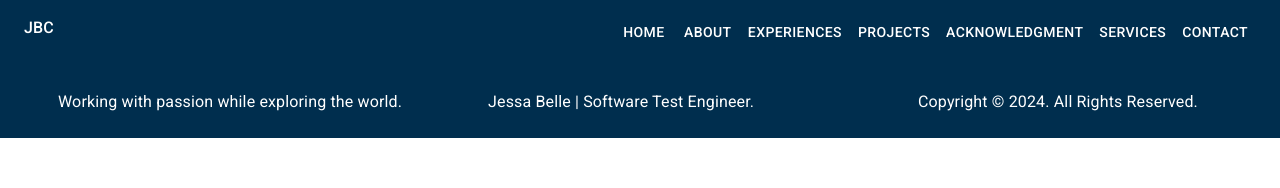
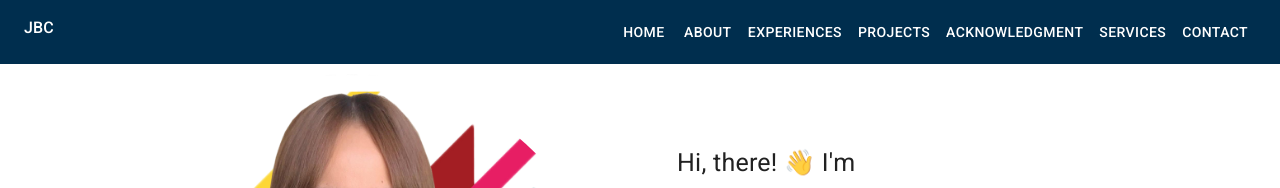
Before and after one commit to ZabelleCastillo/Portfolio-Castillo, a React (Create React App) app: page /Portfolio-Castillo/Skills in a window 1280 px wide. Shown: the top 188 px of the page. Built offline with nearby package versions, Linux system fonts and the light colour scheme.

Commit message:
Routing HashRouter 1

```diff
--- a/package.json
+++ b/package.json
@@ -1,8 +1,7 @@
 {
-
+  "homepage": "https://zabellecastillo.github.io/Portfolio-Castillo/",
   "name": "software-rates-app",
   "version": "0.1.0",
-  "homepage": "https://ZabelleCastillo.github.io/Portfolio-Castillo",
   "private": true,
   "dependencies": {
     "@canvasjs/charts": "^3.8.1",
--- a/src/App.js
+++ b/src/App.js
@@ -1,7 +1,7 @@
 import Home from "./components/Home";
 import Header from "./components/Header";
 import Footer from "./components/Footer";
-import { BrowserRouter, Route, Routes } from "react-router-dom";
+import { Route, Routes } from "react-router-dom";
 import {useState, useEffect} from 'react';
 import React from 'react';
 import './App.css';
@@ -52,7 +52,7 @@ const style3 = {
               loading={isLoading} />
         </div>   :
       // <BrowserRouter>
-      <div>
+      <>
        <Header/>
            <Routes>
             <Route path="/Skills" element={<Skills />} />
@@ -62,7 +62,7 @@ const style3 = {
             <Route path="/Projects" element={<Projects />} />
             <Route path="/Experiences" element={<Experiences />} />
             <Route path="/About" element={<AboutMe />} />
-            <Route path="/" element={<Home />} />
+            <Route exact path="/" element={<Home />} />
           </Routes>
 
            <div style={style3}>
@@ -75,7 +75,7 @@ const style3 = {
            </div>
         <Footer/>
      {/* </BrowserRouter> */}
-     </div>
+     </>
      }
 
   </>
--- a/src/components/Header.js
+++ b/src/components/Header.js
@@ -278,8 +278,8 @@ export default function Header(propsBackTop,propsElevate) {
                         }
 
                         //to="/"
-                        //onClick={event =>  window.location.href='/'}
-                       to={"/"} onClick={event =>  window.location.href='/'}
+                      onClick={event =>  window.location.href='/'}
+                      //  to={"/"} onClick={event =>  window.location.href='/'}
                       >
                              <Button to="get-info-home"
                                 className="headerNavlink"
--- a/src/index.js
+++ b/src/index.js
@@ -3,14 +3,14 @@ import ReactDOM from 'react-dom/client';
 import './index.css';
 import App from './App';
 import reportWebVitals from './reportWebVitals';
-import { BrowserRouter } from "react-router-dom";
+import { HashRouter} from "react-router-dom";
 
 const root = ReactDOM.createRoot(document.getElementById('root'));
 root.render(
   <React.StrictMode>
-     <BrowserRouter>
+     <HashRouter>
       <App />
-    </BrowserRouter>
+    </HashRouter>
   </React.StrictMode>
 );
 
```
Also changed, not shown: 2 other files (tests, documents, lock files or other folders).
